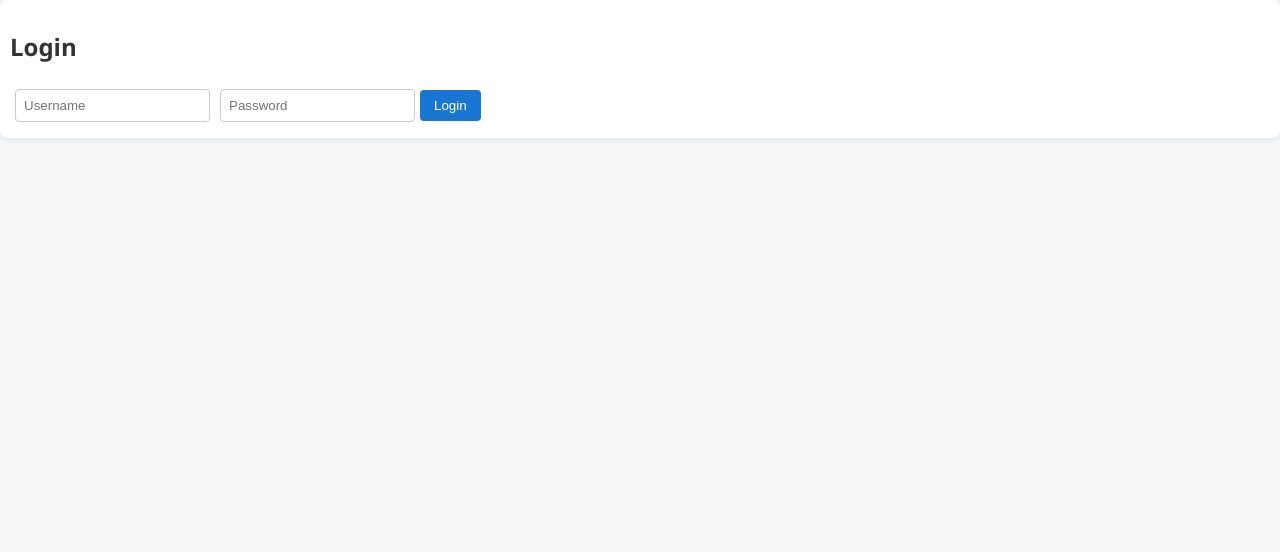
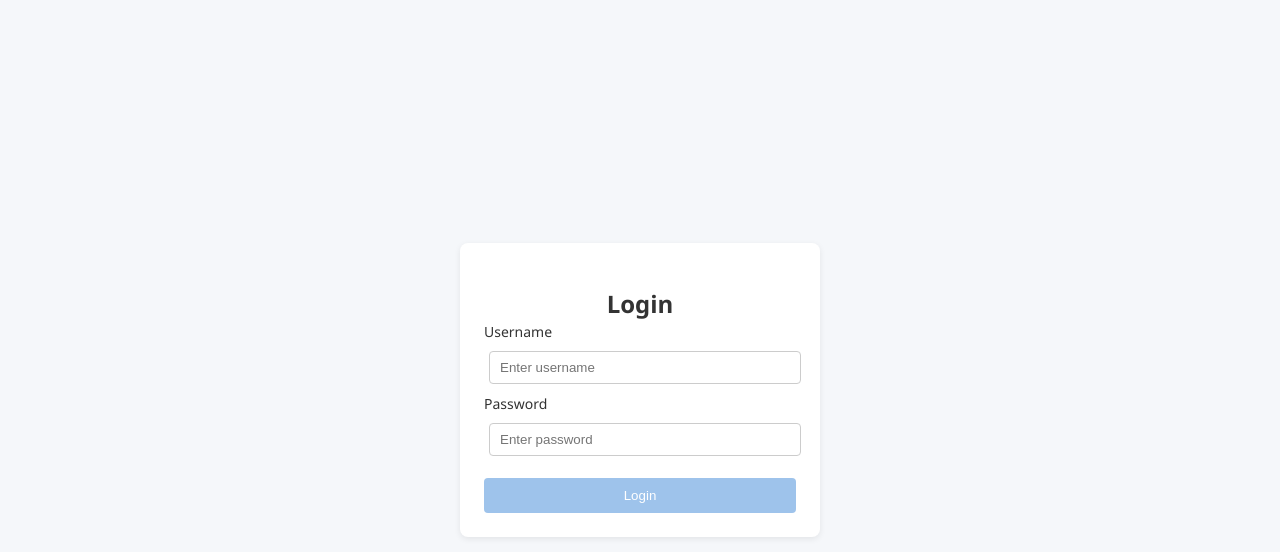
Before and after one commit to Sindhu201201/Emp_Dashboard, a React (Create React App) app: page /login in a window 1280 px wide. Shown: the top 552 px of the page. Built offline with nearby package versions, Linux system fonts and the light colour scheme.

Commit message:
Added  login page styling

```diff
--- a/src/Login.js
+++ b/src/Login.js
@@ -16,11 +16,34 @@ export default function Login() {
   };
 
   return (
-    <div className="card">
-      <h2>Login</h2>
-      <input placeholder="Username" onChange={e => setUser(e.target.value)} />
-      <input type="password" placeholder="Password" onChange={e => setPass(e.target.value)} />
-      <button onClick={login}>Login</button>
+    <div className="login-container">
+      <div className="card login-card">
+        <h2>Login</h2>
+
+        <div className="form-group">
+          <label>Username</label>
+          <input
+            type="text"
+            placeholder="Enter username"
+            value={user}
+            onChange={(e) => setUser(e.target.value)}
+          />
+        </div>
+
+        <div className="form-group">
+          <label>Password</label>
+          <input
+            type="password"
+            placeholder="Enter password"
+            value={pass}
+            onChange={(e) => setPass(e.target.value)}
+          />
+        </div>
+
+        <button onClick={login} disabled={!user || !pass}>
+          Login
+        </button>
+      </div>
     </div>
   );
 }
--- a/src/index.css
+++ b/src/index.css
@@ -168,3 +168,133 @@ border-collapse: collapse;
 .switch input:checked + .slider:before {
   transform: translateX(20px);
 }
+
+/* Form Styling */
+.form-grid {
+  display: grid;
+  grid-template-columns: repeat(3, 1fr);
+  gap: 1px;
+  margin-top: 5px;
+}
+
+.form-group {
+  display: flex;
+  flex-direction: column;
+}
+
+.form-group label {
+  font-size: 14px;
+  margin-bottom: 2px;
+  font-weight: 500;
+}
+
+.form-group input,
+.form-group select {
+  padding: 6px;
+  border-radius: 4px;
+  border: 1px solid #ccc;
+}
+
+.image-preview img {
+  width: 60px;
+  height: 60px;
+  object-fit: cover;
+  border-radius: 4px;
+  border: 1px solid #ddd;
+  margin-top: 2px;
+}
+
+.form-actions {
+  margin-top: 2px;
+}
+
+.form-actions button {
+  padding: 8px 20px;
+  background-color: #1976d2;
+  color: #fff;
+  border: none;
+  border-radius: 4px;
+  cursor: pointer;
+}
+
+.form-actions button:hover {
+  background-color: #125aa3;
+}
+.image-preview {
+  display: flex;
+  align-items: flex-end;
+}
+
+.image-preview button {
+  height: 38px;
+}
+
+/* Login Page Styling */
+.login-container {
+  display: flex;
+  justify-content: center;
+  align-items: center;
+  min-height: 100vh;
+  background-color: #f5f7fa;
+}
+
+.login-card {
+  width: 360px;
+  padding: 24px;
+}
+
+.login-card h2 {
+  text-align: center;
+  margin-bottom: 2px;
+}
+
+.login-card .form-group {
+  margin-bottom: 4px;
+}
+
+.login-card label {
+  font-weight: 500;
+  margin-bottom: 4px;
+  display: block;
+}
+
+.login-card input {
+  width: 100%;
+  padding: 8px 10px;
+  border-radius: 4px;
+  border: 1px solid #ccc;
+}
+
+.login-card button {
+  width: 100%;
+  margin-top: 12px;
+  padding: 10px;
+  background-color: #1976d2;
+  color: white;
+  border: none;
+  border-radius: 4px;
+  cursor: pointer;
+}
+
+.login-card button:disabled {
+  background-color: #9ec3eb;
+  cursor: not-allowed;
+}
+
+/* Image + Save together */
+.image-save {
+  display: flex;
+  align-items: center;
+  flex-direction: row;
+  gap: 10px;
+  margin-top: 22px;
+}
+
+.preview-img {
+  width: 60px;
+  height: 60px;
+  object-fit: cover;
+  border-radius: 4px;
+  border: 1px solid #ddd;
+  margin-left: 5px;
+}
```
